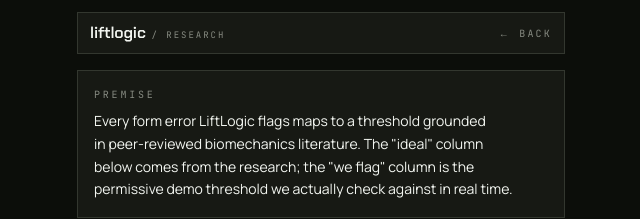
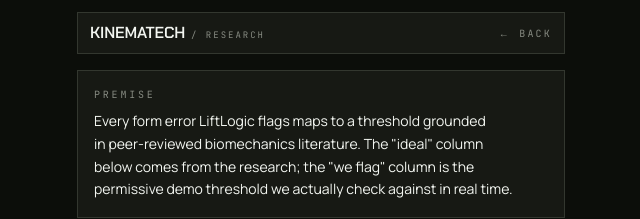
Before and after one commit to AmanWak/liftlogic, a Next.js app: page /research in a window 1280 px wide. Shown: the top 219 px of the page, without its empty margins (319-959 px from the left). Built offline with nearby package versions, Linux system fonts and the light colour scheme.

Commit message:
new name

```diff
--- a/app/research/page.tsx
+++ b/app/research/page.tsx
@@ -137,7 +137,7 @@ export default function ResearchPage() {
             className="font-display text-base font-semibold tracking-tight text-foreground"
             style={{ letterSpacing: "-0.01em" }}
           >
-            liftlogic
+            KINEMATECH
           </span>
           <span className="font-mono text-[9px] uppercase tracking-[0.22em] text-muted">
             / research
--- a/app/worker/page.tsx
+++ b/app/worker/page.tsx
@@ -175,7 +175,7 @@ export default function WorkerPage() {
           className="font-display text-base font-semibold tracking-tight text-foreground"
           style={{ letterSpacing: "-0.01em" }}
         >
-          liftlogic
+          KINEMATECH
         </span>
         <div className="flex flex-none items-center gap-1.5">
           <ModeSwitcher active="worksite" />
```
